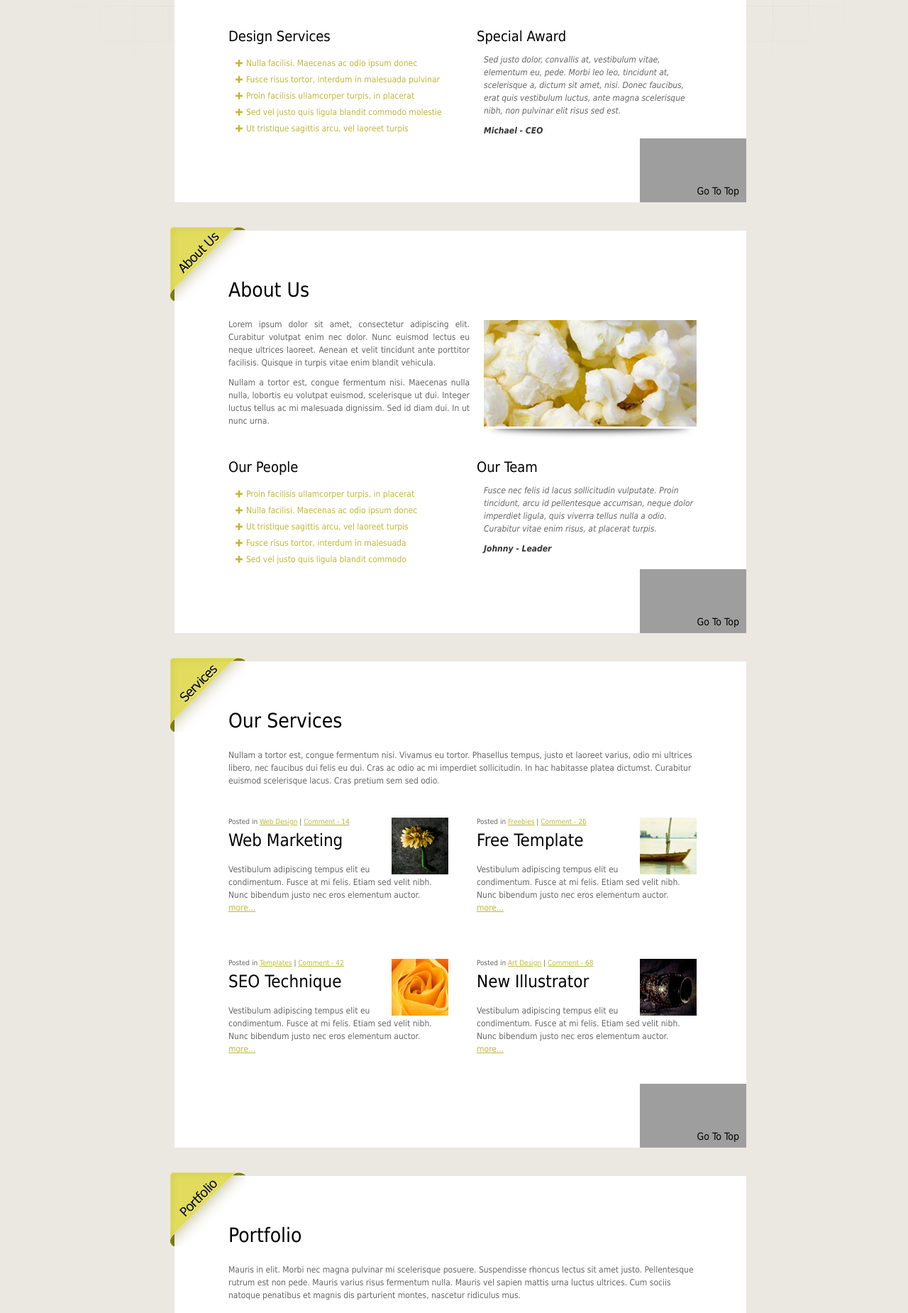
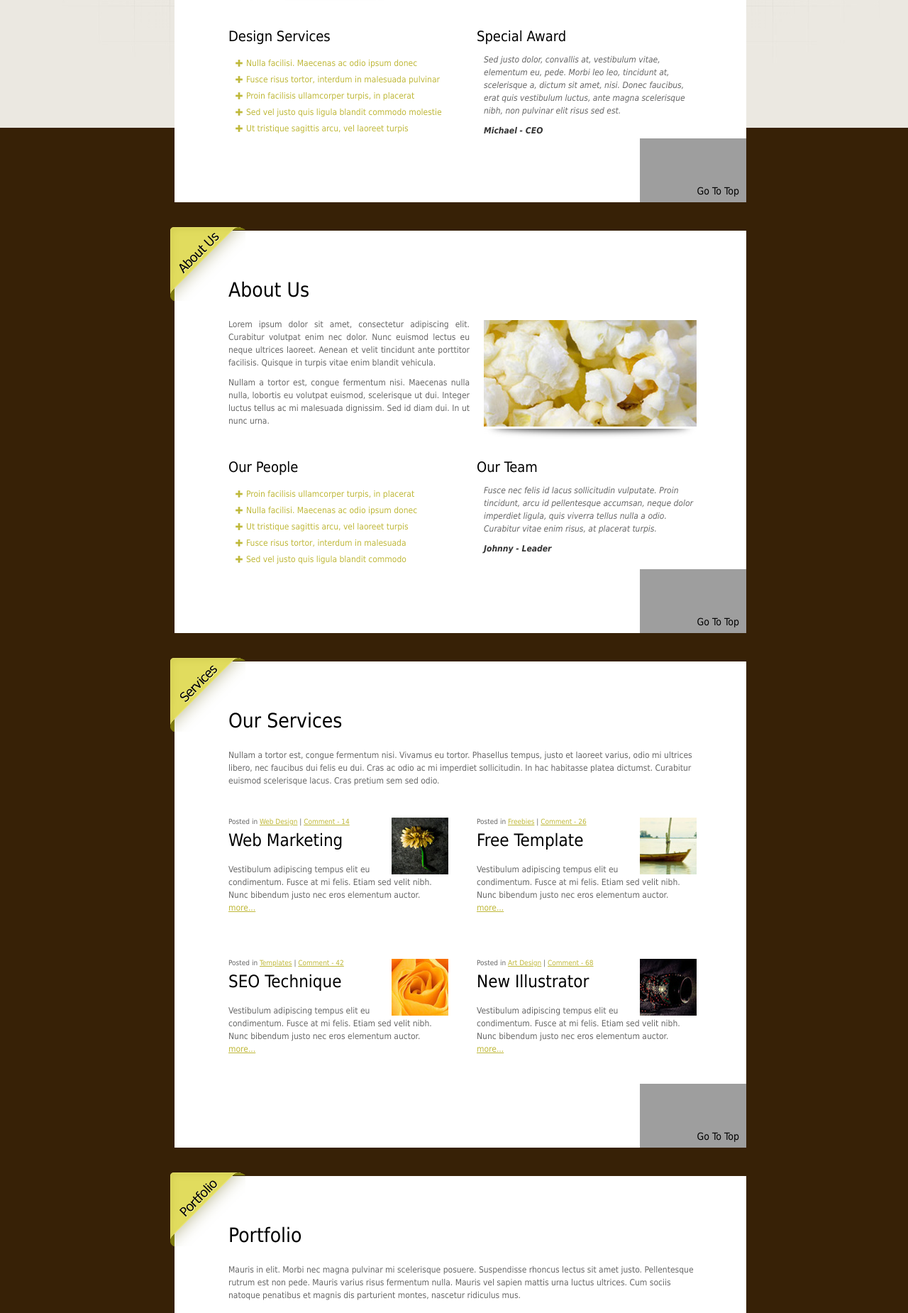
Before and after one commit to yulpops/cd, a Flask app: page /main in a window 1280 px wide. Shown: the part 423-2273 px from the top of the page at 71% size. Run offline with Flask 2, Linux system fonts and the light colour scheme; grey boxes are pictures that could not be loaded.

Commit message:
Изменили цвет заднего фона

```diff
--- a/static/templatemo_style.css
+++ b/static/templatemo_style.css
@@ -9,7 +9,7 @@ body {
 	font-family: Tahoma, Geneva, sans-serif;
 	font-size: 12px;
 	line-height: 1.5em;
-	background-color: #ebe8e1;
+	background-color: #372106;
 	background-image: url(images/templatemo_body.jpg);
 	background-repeat: no-repeat;
 	background-position: top center;
```
